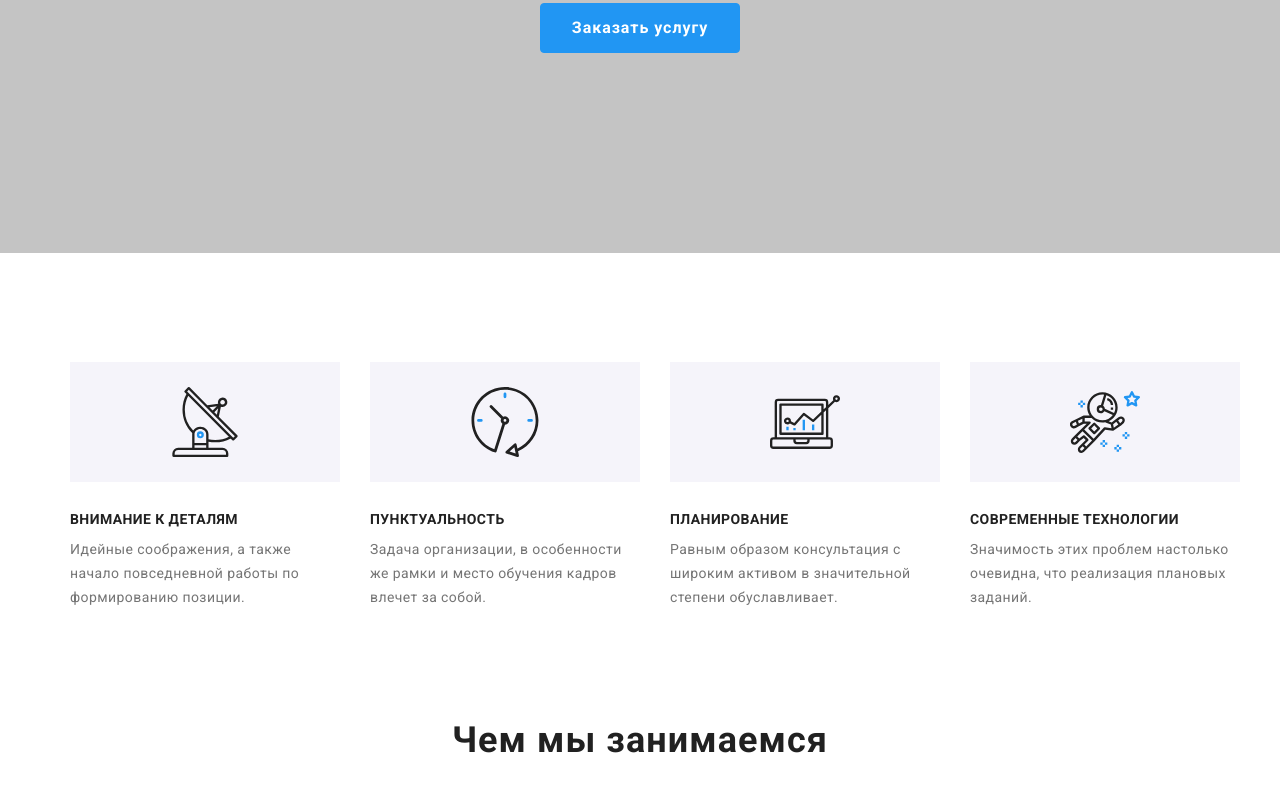
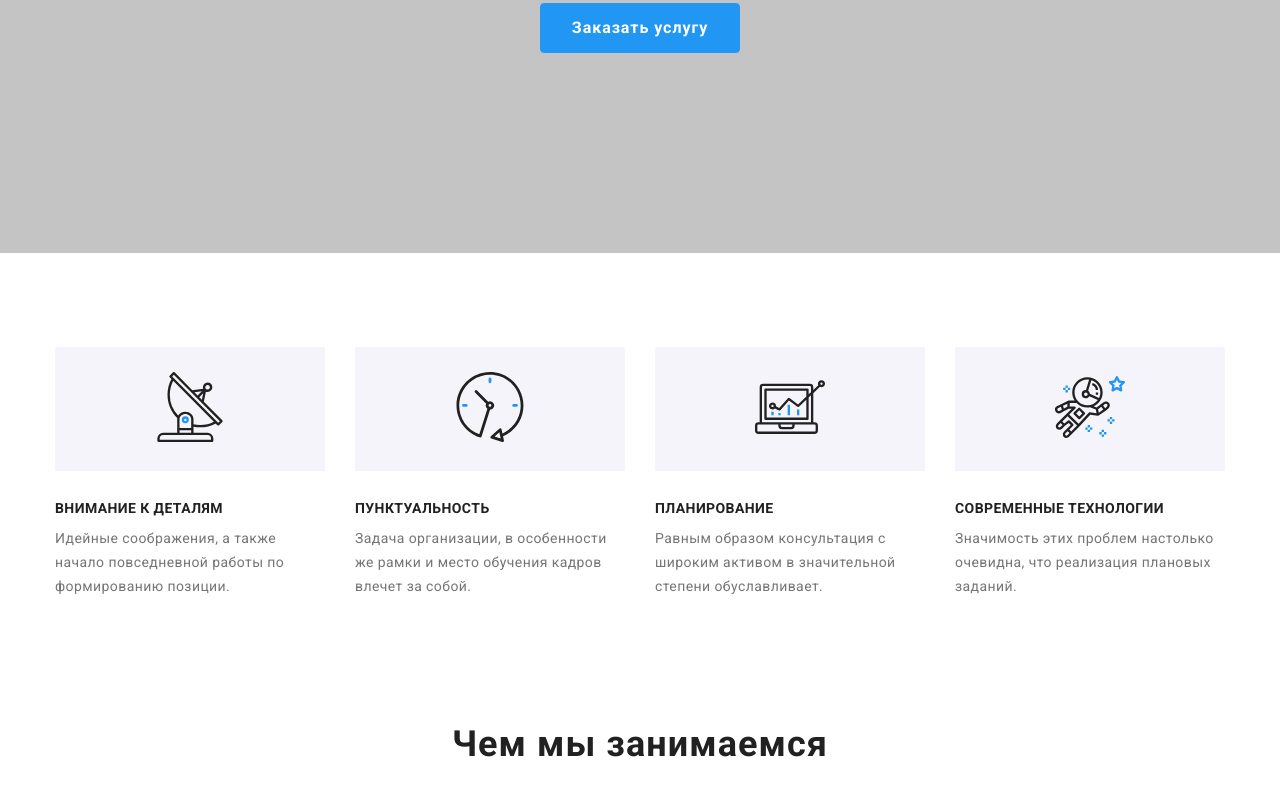
Before and after one commit to HalkinK/goit-markup-hw-08, a plain HTML site: page index.html in a window 1280 px wide. Shown: the part 439-1247 px from the top of the page. Drawn offline with nearby package versions, Linux system fonts and the light colour scheme.

Commit message:
Показывает секцию преймуществ

```diff
--- a/sass/components/_advantages.scss
+++ b/sass/components/_advantages.scss
@@ -7,29 +7,33 @@
 }
 
 .adv-icon-container {
-  width: 100%;
-  height: 120px;
-
   margin-bottom: 30px;
-  padding: 25px 130px;
+  padding: 25px;
+  padding-left: 50%;
+  padding-right: 50%;
 
   background-color: $main-background-color;
 
   @media screen and (min-width: 480px) {
-    width: 450px;
-    height: 120px;
+    // width: 450px;
+    // height: 120px;
+    margin-right: 0;
     padding: 25px 190px;
   }
 
   @media screen and (min-width: 768px) {
-    width: 354px;
-    height: 120px;
+    // width: 354px;
+    // height: 120px;
     padding: 25px 142px;
   }
 
   @media screen and (min-width: 1200px) {
-    width: 270px;
-    height: 120px;
+    // width: 270px;
+    // height: 120px;
+    // margin: 0;
+    // margin-bottom: 30px;
+    // padding: 0;
+
     padding: 25px 100px;
   }
 }
@@ -45,18 +49,24 @@
 
   .item {
     margin-bottom: 30px;
+    margin-right: 0;
 
     @media screen and (min-width: 768px) {
-      width: calc((100% - 2 * 30px) / 2);
-      margin: 15px;
+      // width: calc((100% - 2 * 30px) / 2);
+      // margin: 15px;
+      &:not(:last-child) {
+        margin-right: 30px;
+      }
     }
-  }
 
-  @media screen and (min-width: 1200px) {
-    flex-wrap: nowrap;
-    &:not(:last-child) {
-      margin-right: 30px;
-    }
+    // @media screen and (min-width: 1200px) {
+    //   flex-wrap: nowrap;
+    //   padding-left: 0;
+    //   margin: 0;
+    //   &:not(:last-child) {
+    //     margin-right: 30px;
+    //   }
+    // }
   }
 
   &-title {
--- a/sass/components/_doings.scss
+++ b/sass/components/_doings.scss
@@ -1,5 +1,5 @@
 .doings {
-  @media screen and (max-width: 767px) {
+  @media screen and (max-width: 1199px) {
     display: none;
   }
 
```
Also changed, not shown: css/main.css, css/main.min.css, 2 other files.
